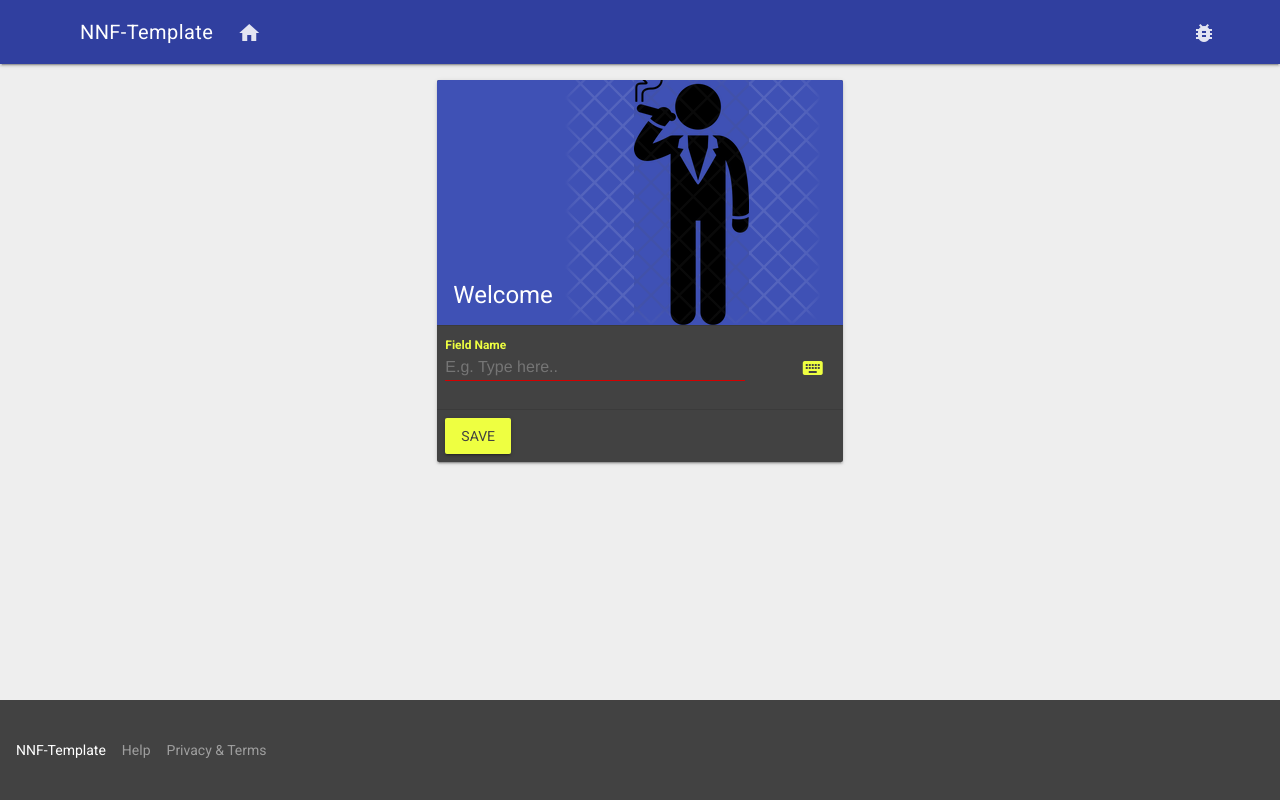
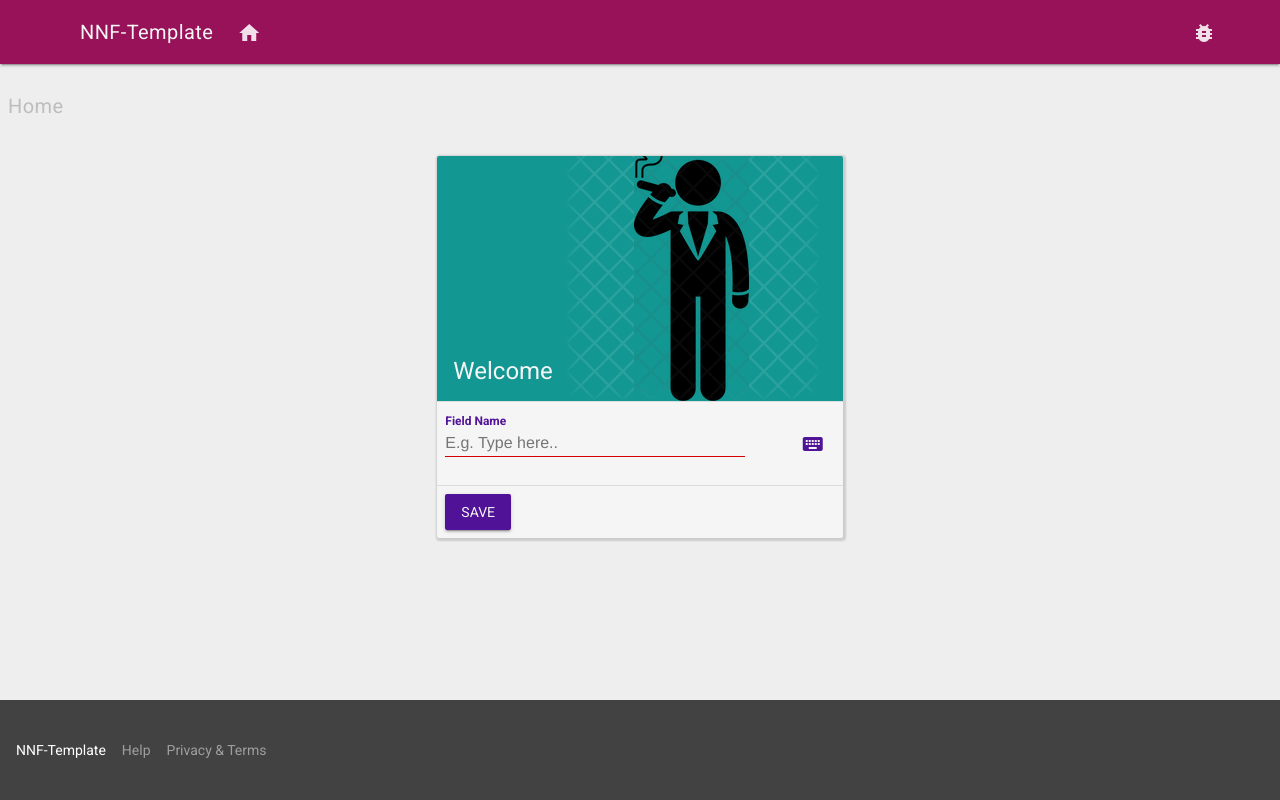
Before and after one commit to notniceformal/template, a Spring app: page /template-form in a window 1280 px wide. Run offline with Thymeleaf, Linux system fonts and the light colour scheme; the template is opened without the code that fills it, so the values that code supplies are empty.

Commit message:
UI Changes

```diff
--- a/src/main/resources/css/nnf-styles.css
+++ b/src/main/resources/css/nnf-styles.css
@@ -11,9 +11,6 @@ html, body {
 .mdl-card {
   min-width: 100%;
   max-width: 100%;
-}
-.mdl-card__actions {
-  border-color: rgba(255, 255, 255, 0.2);
 }
 .mdl-card__title {
   min-height: 245px;
@@ -58,3 +55,119 @@ html, body {
 .mdl-data-table{
   min-width: 100%;
 }
+/**
+Header colors
+*/
+.nnf-color--header {
+	background-color: rgb(151, 18, 89)!important
+}
+.nnf-color--header-contrast {
+	background-color: rgb(245, 245, 245)!important
+}
+.nnf-color-text--header {
+	color: rgb(151, 18, 89)!important
+}
+.nnf-color-text--header-contrast {
+	color: rgb(245, 245, 245)!important
+}
+/**
+Form/Submit button colors
+*/
+.nnf-color--submit {
+	background-color: rgb(80, 18, 151)!important
+}
+.nnf-color--submit-contrast {
+	background-color: rgb(245, 245, 245)!important
+}
+.nnf-color-text--submit {
+	color: rgb(80, 18, 151)!important
+}
+.nnf-color-text--submit-contrast {
+	color: rgb(245, 245, 245)!important
+}
+/**
+Card colors
+*/
+.nnf-color--card {
+	background-color: rgb(18, 151, 147)!important
+}
+.nnf-color--card-contrast {
+	background-color: rgb(245, 245, 245)!important
+}
+.nnf-color-text--card {
+	color: rgb(18, 151, 147)!important
+}
+.nnf-color-text--card-contrast {
+	color: rgb(245, 245, 245)!important
+}
+/**
+Card Alternative colors
+*/
+.nnf-color--card-alt {
+	background-color: rgb(147, 18, 151)!important
+}
+.nnf-color--card-alt-contrast {
+	background-color: rgb(245, 245, 245)!important
+}
+.nnf-color-text--card-alt {
+	color: rgb(147, 18, 151)!important
+}
+.nnf-color-text--card-alt-contrast {
+	color: rgb(245, 245, 245)!important
+}
+/**
+Error colors
+*/
+.nnf-color--error {
+	background-color: rgb(255, 114, 96)!important
+}
+.nnf-color--error-contrast {
+	background-color: rgb(66, 66, 66)!important
+}
+.nnf-color-text--error {
+	color: rgb(255, 114, 96)!important
+}
+.nnf-color-text--error-contrast {
+	color: rgb(66, 66, 66)!important
+}
+/**
+Warning/Info colors
+*/
+.nnf-color--info {
+	background-color: rgb(255, 245, 195)!important
+}
+.nnf-color--info-contrast {
+	background-color: rgb(66, 66, 66)!important
+}
+.nnf-color-text--info {
+	color: rgb(255, 245, 195)!important
+}
+.nnf-color-text--info-contrast {
+	color: rgb(66, 66, 66)!important
+}
+/**
+Success colors
+*/
+.nnf-color--success {
+	background-color: rgb(155, 215, 213)!important
+}
+.nnf-color--success-contrast {
+	background-color: rgb(66, 66, 66)!important
+}
+.nnf-color-text--success {
+	color: rgb(155, 215, 213)!important
+}
+.nnf-color-text--success-contrast {
+	color: rgb(66, 66, 66)!important
+}
+/**
+Card
+    box-shadow: h-offset v-offset blur spread color;
+*/
+.mdl-card {
+	box-sizing: border-box;
+	box-shadow: 1px 1px 2px 2px rgba(0, 0, 0, .14);
+}
+.mdl-textfield__label {
+    color: inherit;
+}
--- a/src/main/resources/templates/template-form.html
+++ b/src/main/resources/templates/template-form.html
@@ -28,7 +28,7 @@
 
 <div class="mdl-layout mdl-js-layout mdl-layout--fixed-header">
 
-    <header class="mdl-layout__header mdl-color--primary-dark mdl-color-text--primary-contrast">
+    <header class="mdl-layout__header nnf-color--header nnf-color-text--header-contrast">
         <div class="mdl-layout__header-row">
             <span class="mdl-layout-title">NNF-Template</span>
 
@@ -52,20 +52,24 @@
     </header>
 
     <div class="mdl-layout__drawer">
-        <span class="mdl-layout-title mdl-color--accent mdl-color-text--accent-contrast">Template</span>
+        <span class="mdl-layout-title nnf-color--header-contrast nnf-color-text--header">Template</span>
         <nav class="mdl-navigation">
             <a class="mdl-navigation__link" href="/">Home
             </a>
         </nav>
     </div>
 
-    <main class="mdl-layout__content mdl-color--grey-200">
+    <main class="mdl-layout__content mdl-color--grey-200 mdl-color-text--grey-400">
+
+        <div class="mdl-grid">
+            <h5>Home</h5>
+        </div>
 
         <div th:unless="${#lists.isEmpty(errors)}">
             <div class="mdl-grid center-items">
                 <div class="mdl-cell mdl-cell--4-col">
-                    <div class="mdl-card mdl-shadow--2dp mdl-color--primary-contrast mdl-color-text--primary">
-                        <div class="mdl-card__title mdl-card__title-warning mdl-card--expand mdl-color--accent mdl-color-text--accent-contrast">
+                    <div class="mdl-card nnf-color--error-contrast nnf-color-text--error">
+                        <div class="mdl-card__title mdl-card__title-warning mdl-card--expand nnf-color--error nnf-color-text--error-contrast">
                             <h2 class="mdl-card__title-text" th>Oh no, there are some errors</h2>
                         </div>
 
@@ -74,7 +78,7 @@
                             <table class="mdl-data-table mdl-shadow--2dp">
                                 <tbody>
                                 <tr th:each="error : ${errors}">
-                                    <td class="mdl-data-table__cell--non-numeric" th:text="${error}"></td>
+                                    <td class="mdl-data-table__cell--non-numeric nnf-color--error-contrast nnf-color-text--error" th:text="${error}"></td>
                                 </tr>
                                 </tbody>
                             </table>
@@ -89,21 +93,19 @@
         <div th:unless="${#lists.isEmpty(info)}">
             <div class="mdl-grid center-items">
                 <div class="mdl-cell mdl-cell--4-col">
-                    <div class="mdl-card mdl-shadow--2dp mdl-color--primary-contrast mdl-color-text--primary">
-                        <div class="mdl-card__title mdl-card__title-info mdl-card--expand mdl-color--accent mdl-color-text--accent-contrast">
+                    <div class="mdl-card nnf-color--submit-contrast nnf-color-text--submit">
+                        <div class="mdl-card__title mdl-card__title-info mdl-card--expand nnf-color--info nnf-color-text--info-contrast">
                             <h2 class="mdl-card__title-text" th>NNF Template says:</h2>
                         </div>
 
                         <div class="mdl-card__actions mdl-card--border">
-
                             <table class="mdl-data-table mdl-shadow--2dp">
                                 <tbody>
                                 <tr th:each="info : ${info}">
-                                    <td class="mdl-data-table__cell--non-numeric mdl-color--primary-contrast mdl-color-text--primary" th:text="${info}"></td>
+                                    <td class="mdl-data-table__cell--non-numeric" th:text="${info}"></td>
                                 </tr>
                                 </tbody>
                             </table>
-
                         </div>
 
                         <form action="#" th:action="@{/records}" th:object="${dtoEntry}" method="get"
@@ -114,7 +116,7 @@
                                     <input id="dtoId" type="number"
                                            class="mdl-textfield__input"
                                            form="dtoEntryForm" th:field="*{id}" th:value="*{id}">
-                                    <label class="mdl-textfield__label mdl-color-text--primary" for="dtoId">Id</label>
+                                    <label class="mdl-textfield__label nnf-color-text--submit" for="dtoId">Id</label>
                                 </div>
                             </div>
 
@@ -123,20 +125,16 @@
                                     <input id="dtoFieldName" type="text"
                                            class="mdl-textfield__input"
                                            form="dtoEntryForm" th:field="*{fieldName}" th:value="*{fieldName}">
-                                    <label class="mdl-textfield__label mdl-color-text--primary" for="dtoFieldName">FieldName</label>
+                                    <label class="mdl-textfield__label nnf-color-text--submit" for="dtoFieldName">FieldName</label>
                                 </div>
                             </div>
 
                             <div class="mdl-card__actions mdl-card--border">
-
                                 <button type="submit" value="Submit"
-                                        class="mdl-button mdl-color--primary mdl-color-text--primary-contrast mdl-js-button mdl-js-ripple-effect mdl-button--raised">
+                                        class="mdl-button nnf-color--submit nnf-color-text--submit-contrast mdl-js-button mdl-js-ripple-effect mdl-button--raised">
                                     View Entry
                                 </button>
-
-
                                 <div class="mdl-layout-spacer"></div>
-
                                 <a class="mdl-navigation__link" href="/all-entries">
                                     <i class="material-icons" id="view-all">view_list</i>
                                     <div class="mdl-tooltip" data-mdl-for="view-all">
@@ -158,8 +156,8 @@
             <div class="mdl-grid center-items">
 
                 <div class="mdl-cell mdl-cell--4-col">
-                    <div class="mdl-card mdl-shadow--2dp mdl-color--accent-contrast mdl-color-text--accent">
-                        <div class="mdl-card__title mdl-card__title-template mdl-card--expand mdl-color--primary mdl-color-text--primary-contrast">
+                    <div class="mdl-card nnf-color--submit-contrast nnf-color-text--submit">
+                        <div class="mdl-card__title mdl-card__title-template mdl-card--expand nnf-color--card nnf-color-text--card-contrast">
                             <h2 class="mdl-card__title-text">Welcome</h2>
                         </div>
 
@@ -169,7 +167,7 @@
                                 <input placeholder="E.g. Hidden Id.." id="id" type="number"
                                        class="mdl-textfield__input"
                                        form="dtoForm" th:field="*{id}" th:value="*{id}">
-                                <label class="mdl-textfield__label mdl-color-text--accent" for="id">Id</label>
+                                <label class="mdl-textfield__label nnf-color-text--submit" for="id">Id</label>
                             </div>
                         </div>
 
@@ -178,7 +176,7 @@
                                 <input placeholder="E.g. Type here.." id="fieldName" type="text"
                                        class="mdl-textfield__input"
                                        form="dtoForm" th:field="*{fieldName}" required>
-                                <label class="mdl-textfield__label mdl-color-text--accent" for="fieldName">Field
+                                <label class="mdl-textfield__label nnf-color-text--submit" for="fieldName">Field
                                     Name</label>
                             </div>
                             <div class="mdl-layout-spacer"></div>
@@ -191,7 +189,7 @@
 
                         <div class="mdl-card__actions mdl-card--border">
                             <button type="submit" value="Submit"
-                                    class="mdl-button mdl-color--accent mdl-color-text--accent-contrast mdl-js-button mdl-js-ripple-effect mdl-button--raised">
+                                    class="mdl-button nnf-color--submit nnf-color-text--submit-contrast mdl-js-button mdl-js-ripple-effect mdl-button--raised">
                                 Save
                             </button>
                         </div>
```
Also changed, not shown: src/main/resources/templates/all-records-template.html (+16 -12 lines), src/main/resources/templates/error.html (+10 -6 lines), src/main/resources/templates/record-template.html (+16 -12 lines).
